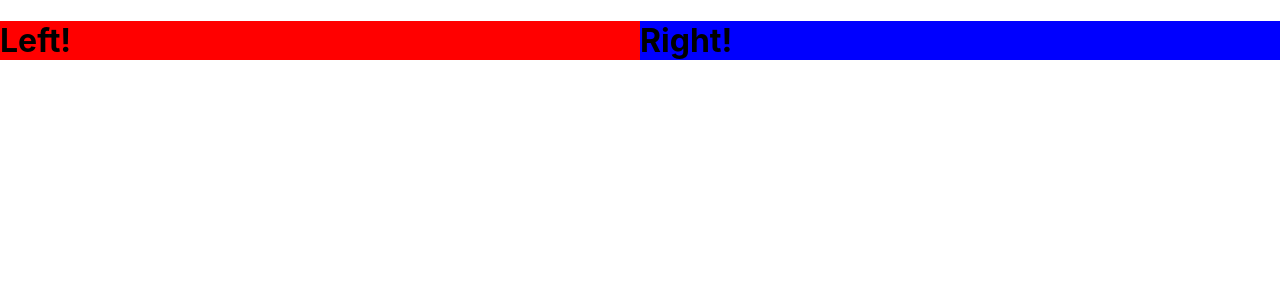
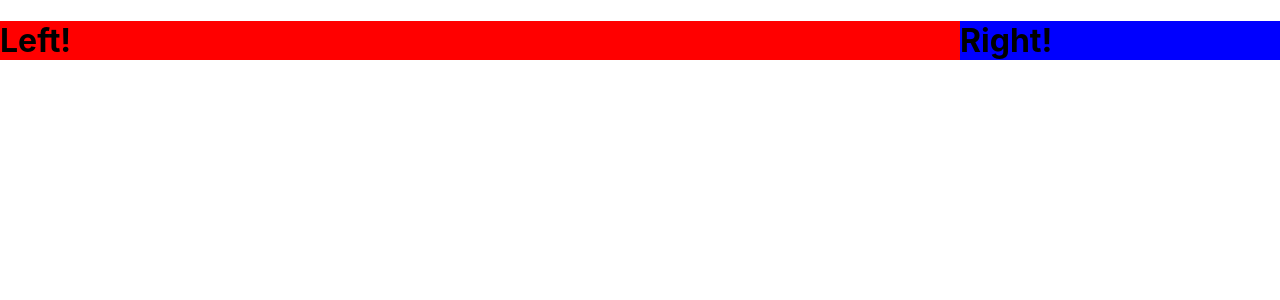
Before and after one commit to snowleopardAlexa/react-design-patterns, a React (Create React App) app: page / in a window 1280 px wide. Shown: the top 300 px of the page. Built offline with nearby package versions, Linux system fonts and the light colour scheme.

Commit message:
pass components as children

```diff
--- a/src/App.js
+++ b/src/App.js
@@ -11,10 +11,10 @@ const RightHandComponent = () => {
 
 function App() {
   return (
-    <SplitScreen
-      left={LeftHandComponent}
-      right={RightHandComponent}
-    />
+    <SplitScreen leftWeight={3} rightWeight={1}>
+      <LeftHandComponent />
+      <RightHandComponent />
+    </SplitScreen>
   );
 }
 
--- a/src/SplitScreen.js
+++ b/src/SplitScreen.js
@@ -5,20 +5,22 @@ const Container = styled.div`
 `;
 
 const Pane = styled.div`
-    flex: 1;
+    flex: ${props => props.weight}
 `;
 
 export const SplitScreen = ({
-    left: Left,
-    right: Right,
+    children,
+    leftWeight = 3,
+    rightWeight = 1,
 }) => {
+    const [left, right] = children;
     return (
         <Container>
-            <Pane>
-                <Left />
+            <Pane weight={leftWeight}>
+                {left}
             </Pane>
-            <Pane>
-                <Right />
+            <Pane weight={rightWeight}>
+                {right}
             </Pane>
         </Container>
     );
--- a/src/index.js
+++ b/src/index.js
@@ -2,7 +2,7 @@ import React from 'react';
 import ReactDOM from 'react-dom';
 import './index.css';
 import App from './App';
-import reportWebVitals from './reportWebVitals';
+
 
 ReactDOM.render(
   <React.StrictMode>
@@ -10,8 +10,3 @@ ReactDOM.render(
   </React.StrictMode>,
   document.getElementById('root')
 );
-
-// If you want to start measuring performance in your app, pass a function
-// to log results (for example: reportWebVitals(console.log))
-// or send to an analytics endpoint. Learn more: https://bit.ly/CRA-vitals
-reportWebVitals();
```
